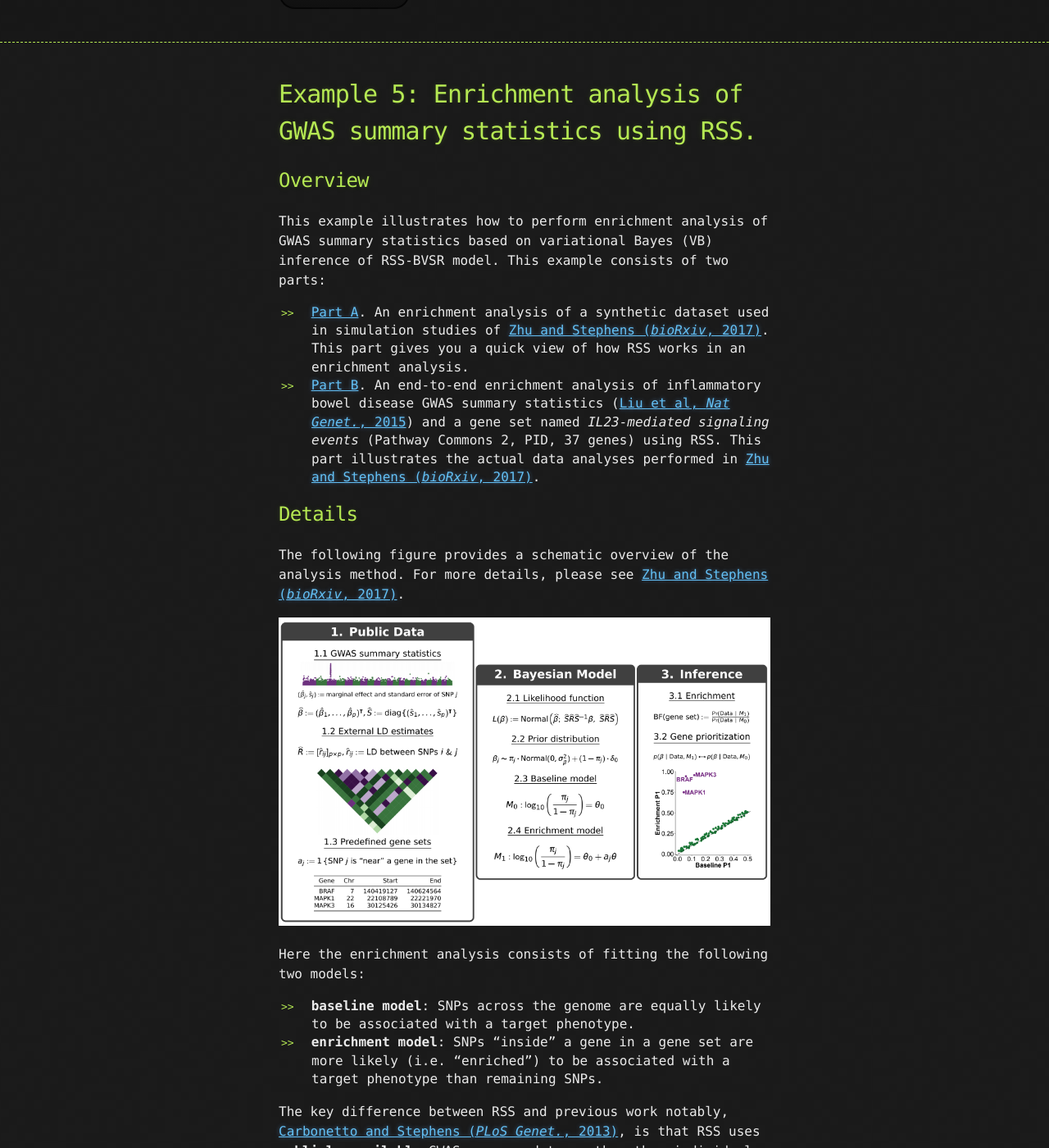
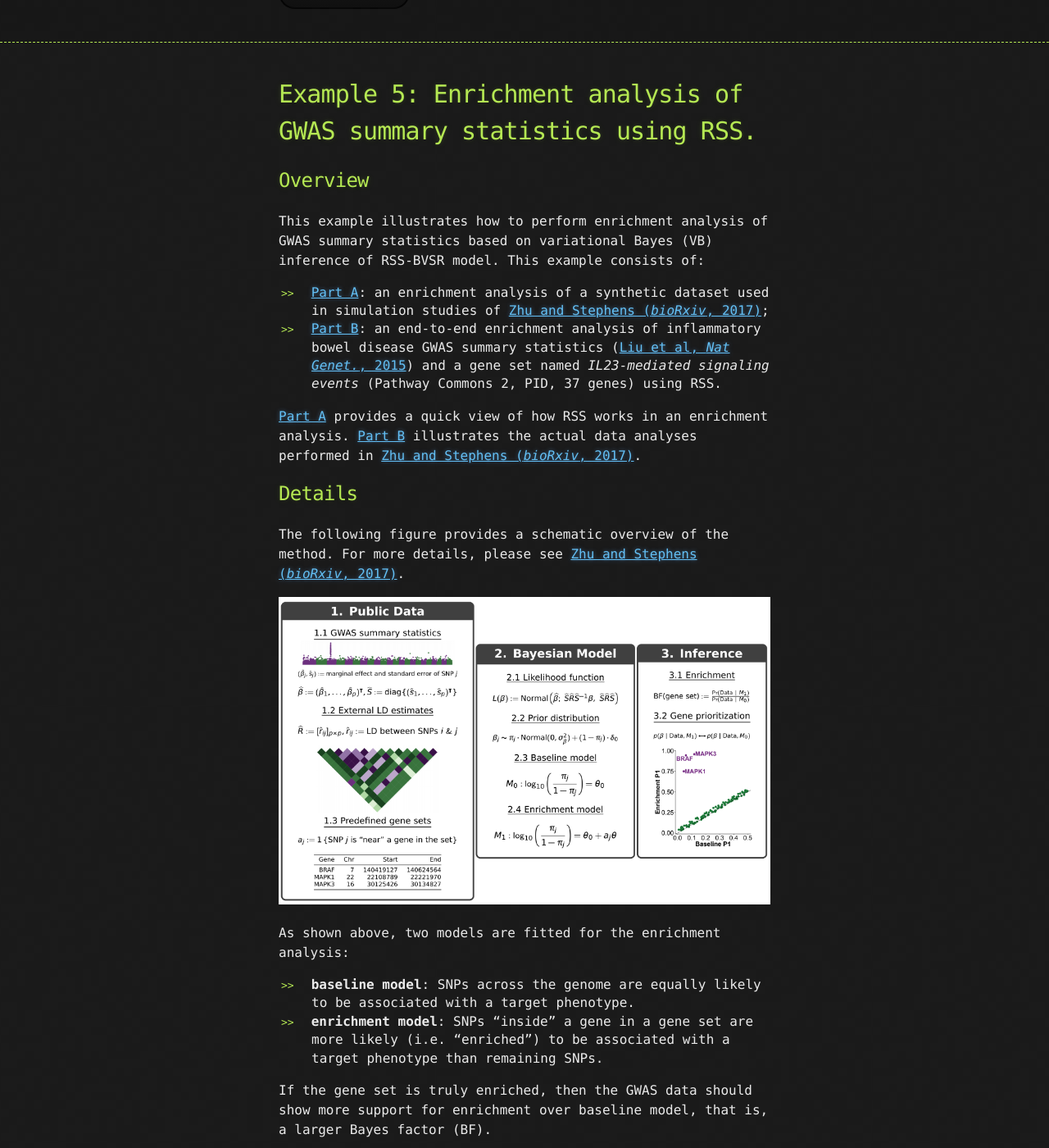
Before and after one commit to stephenslab/rss, a Jekyll site: the page built from docs/Example-5.md, in a window 1280 px wide and 1400 px high, scrolled down 203 px. Shown: the whole window at 82% size. Built offline with Jekyll 4.4.1, drawn with Linux system fonts in a browser that asks for light colours; our own code applies the rules of GitHub Pages for plain Markdown files; some of the changed text lies outside the part shown.

Commit message:
update example5 home page

```diff
--- a/docs/Example-5.md
+++ b/docs/Example-5.md
@@ -8,36 +8,40 @@
 
 This example illustrates how to perform enrichment analysis of
 GWAS summary statistics based on variational Bayes (VB) inference of RSS-BVSR model.
-This example consists of two parts:
+This example consists of:
 
-- [Part A](Example-5A). An enrichment analysis of a synthetic dataset used in
-simulation studies of [Zhu and Stephens (*bioRxiv*, 2017)][].
-This part gives you a quick view of how RSS works in an enrichment analysis.
-- [Part B](Example-5B). An end-to-end enrichment analysis of inflammatory bowel disease GWAS summary statistics
+- [Part A](Example-5A): an enrichment analysis of a synthetic dataset used in
+simulation studies of [Zhu and Stephens (*bioRxiv*, 2017)][];
+- [Part B](Example-5B): an end-to-end enrichment analysis of inflammatory bowel disease GWAS summary statistics
 ([Liu et al, *Nat Genet.*, 2015](https://www.ncbi.nlm.nih.gov/pubmed/26192919)) and
 a gene set named *IL23-mediated signaling events* (Pathway Commons 2, PID, 37 genes) using RSS.
-This part illustrates the actual data analyses performed in [Zhu and Stephens (*bioRxiv*, 2017)][].
+
+[Part A](Example-5A) provides a quick view of how RSS works in an enrichment analysis.
+[Part B](Example-5B) illustrates the actual data analyses performed in [Zhu and Stephens (*bioRxiv*, 2017)][].
 
 ## Details
 
-The following figure provides a schematic overview of the analysis method.
+The following figure provides a schematic overview of the method.
 For more details, please see [Zhu and Stephens (*bioRxiv*, 2017)][].
 
 ![](images/rss_gsea.png)
 
-Here the enrichment analysis consists of fitting the following two models:
+As shown above, two models are fitted for the enrichment analysis:
 
 - **baseline model**: SNPs across the genome are equally likely to be associated with a target phenotype.
 - **enrichment model**: SNPs "inside" a gene in a gene set are more likely (i.e. "enriched") to be
 associated with a target phenotype than remaining SNPs.
 
+If the gene set is truly enriched, then the GWAS data should show more support for enrichment over baseline model, that is, a larger Bayes factor (BF).
+
 The key difference between RSS and previous work
 notably, [Carbonetto and Stephens (*PLoS Genet.*, 2013)][], is that
-RSS uses **publicly available** GWAS summary data, rather than individual-level genetic data.
+RSS uses **publicly available** GWAS summary data, rather than individual-level genotypes and phenotypes.
+To perform similar analysis of individual-level data, please use [`bmapathway`](https://github.com/pcarbo/bmapathway).
 
 To reproduce results of Example 5,
 please use scripts in the directory [example5][],
-and follow the step-by-step guide in each part.
+and follow the step-by-step guide below.
 
 - Part A: [http://stephenslab.github.io/rss/Example-5A](Example-5A)
 - Part B: [http://stephenslab.github.io/rss/Example-5B](Example-5B)
```
